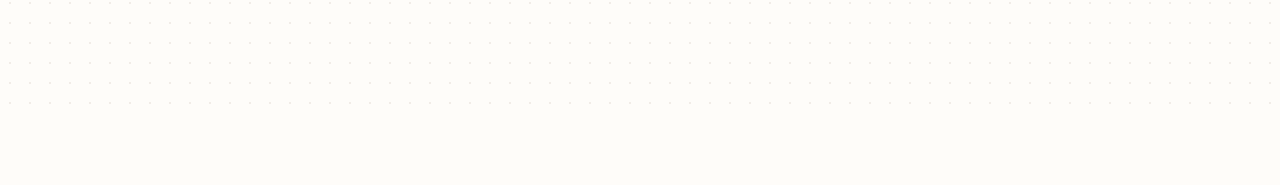
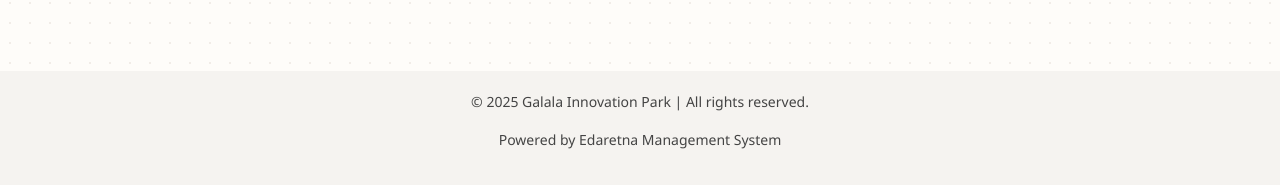
Before and after one commit to ZiadUni/gip-client, a React (Vite) app: page /login in a window 1280 px wide. Shown: the part 747-932 px from the top of the page. Before the commit the page ends 858 px from the top, so only its background shows below. Built offline with nearby package versions, Linux system fonts and the light colour scheme; no server answers.

Commit message:
Fix footer not being sticky on some pages and add it to login/register pages.

```diff
--- a/src/App.jsx
+++ b/src/App.jsx
@@ -34,7 +34,7 @@ const AppLayout = () => {
       <Navbar />
       {!isAuthPage && <MiniSidebar />}
       <NotificationsPopup />
-      <div style={{ paddingTop: '80px', minHeight: '100vh' }}>
+      <div className="app-content" style={{ paddingTop: '80px' }}>
         <Routes>
           <Route path="/" element={token ? <Home /> : <Navigate to="/login" />} />
           <Route path="/login" element={token ? <Navigate to="/" /> : <Login />} />
@@ -51,7 +51,7 @@ const AppLayout = () => {
           <Route path="/manager" element={<ProtectedRoute><ManagerDashboard /></ProtectedRoute>} />
           <Route path="*" element={<NotFound />} />
         </Routes>
-        {!isAuthPage && <Footer />}
+        <Footer />
       </div>
     </>
   );
--- a/src/index.css
+++ b/src/index.css
@@ -5,6 +5,9 @@
   }
 
   html, body, #root {
+    display: flex;
+    flex-direction: column;
+      min-height: 100vh;
     height: 100%;
     font-family: 'Segoe UI', sans-serif;
     color: #333;
```
